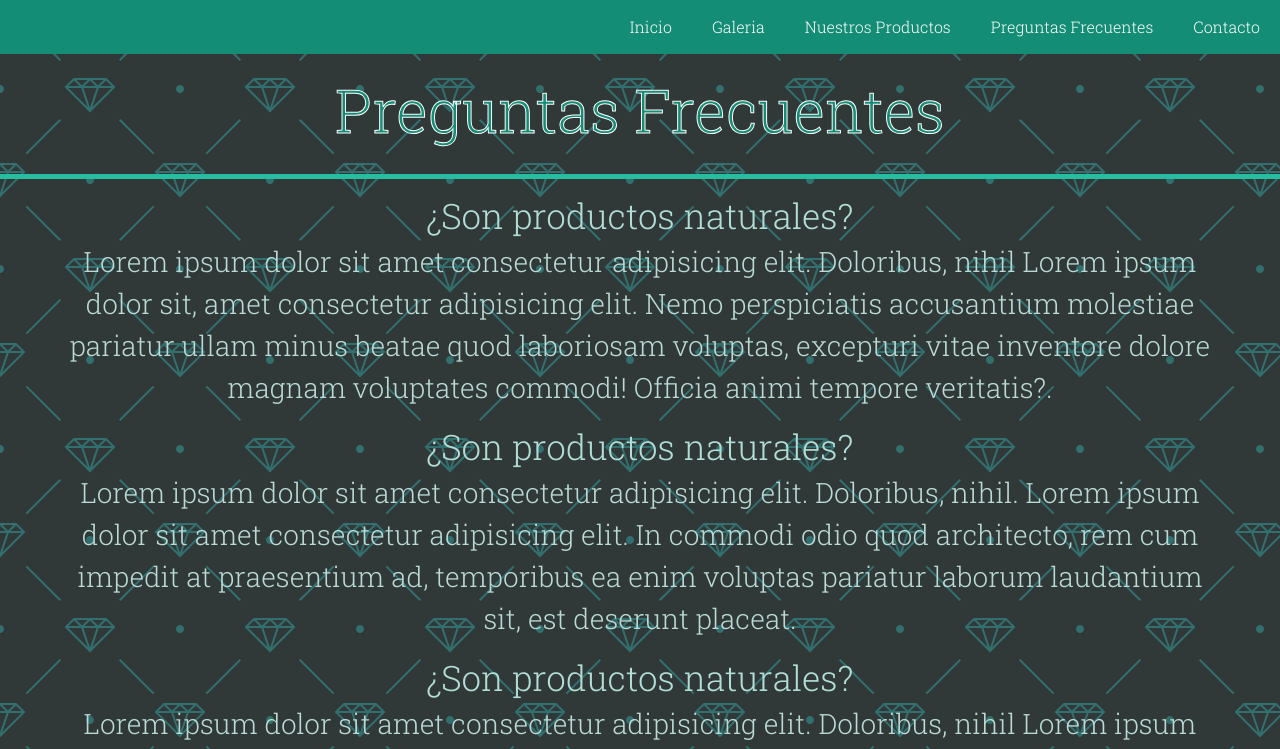
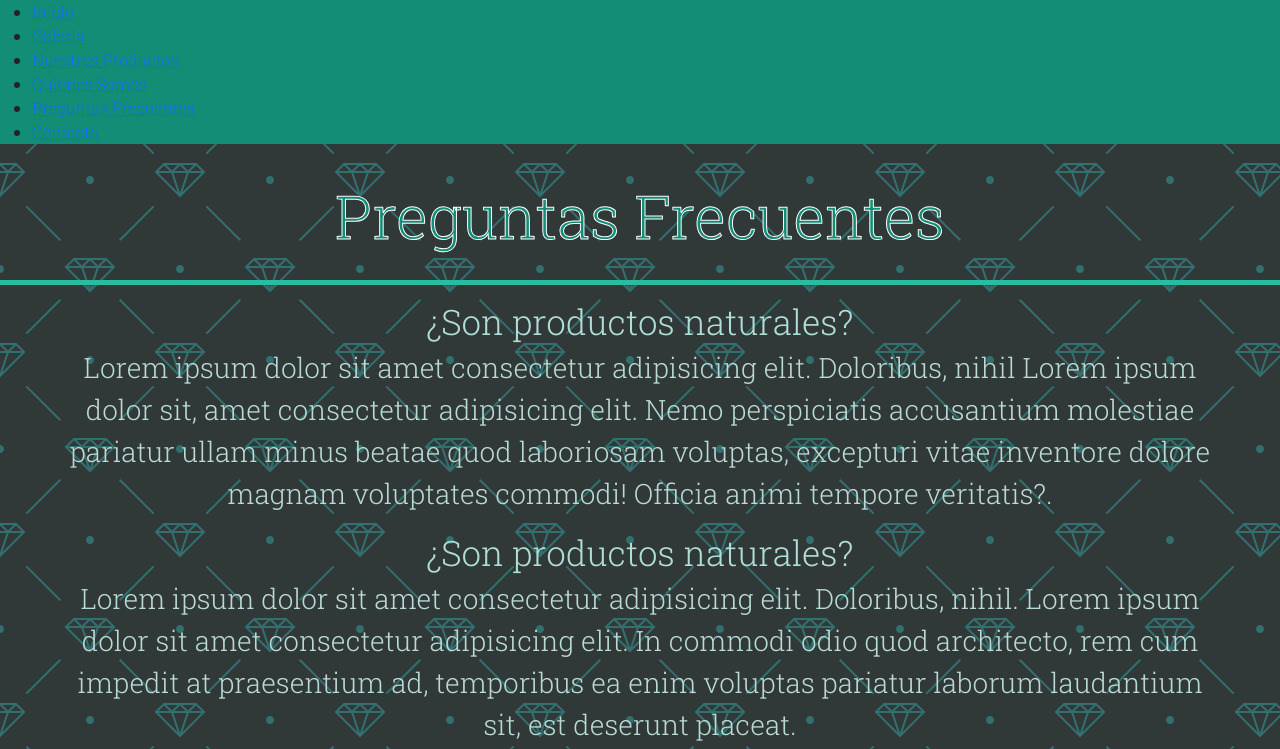
Before and after one commit to MaquiMedinelli/ProyectoFinalCoderhouse, a plain HTML site: page pages/preguntas-frecuentes.html in a window 1280 px wide. Shown: the top 749 px of the page. Drawn offline with nearby package versions, Linux system fonts and the light colour scheme.

Commit message:
se cambia el menu

```diff
--- a/pages/preguntas-frecuentes.html
+++ b/pages/preguntas-frecuentes.html
@@ -23,26 +23,15 @@
 
 <body>
     <header>
-        <nav class="menu">
-            <!--inicio barra nav-->
-            <ul class="nav justify-content-end">
-                <li class="nav-item">
-                    <a class="nav-link" href="../index.html">Inicio</a>
-                </li>
-                <li class="nav-item">
-                    <a class="nav-link" href="../pages/galeria.html">Galeria</a>
-                </li>
-                <li class="nav-item">
-                    <a class="nav-link" href="../pages/nuestros-productos.html">Nuestros Productos</a>
-                </li>
-                <li class="nav-item">
-                    <a class="nav-link" href="../pages/quienes-somos.html">Preguntas Frecuentes</a>
-                </li>
-                <li class="nav-item">
-                    <a class="nav-link" href="../pages/contacto.html">Contacto</a>
-                </li>
-            </ul>
-            <!--cierre barra nav-->
+        <ul>
+            <li><a href="../index.html">Inicio</a></li>
+            <li><a href="../pages/galeria.html">Galeria</a></li>
+            <li><a href="../pages/nuestros-productos.html">Nuestros Productos</a></li>
+            <li><a href="../pages/quienes-somos.html">Quienes Somos</a></li>
+            <li><a href="../pages/preguntas-frecuentes.html">Preguntas Frecuentes</a></li>
+            <li><a href="../pages/contacto.html">Contacto</a></li>
+        </ul>
+        <!--cierre barra nav-->
         </nav>
     </header>
     <section class="descripcion">
```
Also changed, not shown: index.html (+9 -20 lines), pages/contacto.html (+7 -16 lines), pages/galeria.html (+7 -16 lines), pages/nuestros-productos.html (+7 -16 lines), pages/quienes-somos.html (+7 -16 lines).
